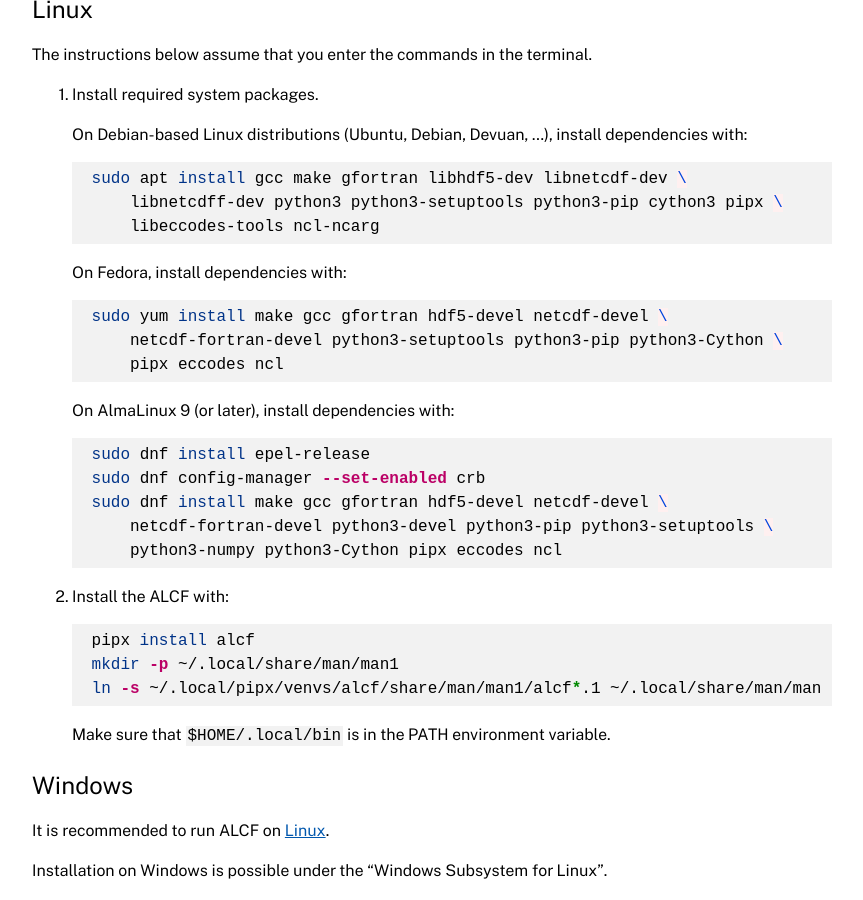
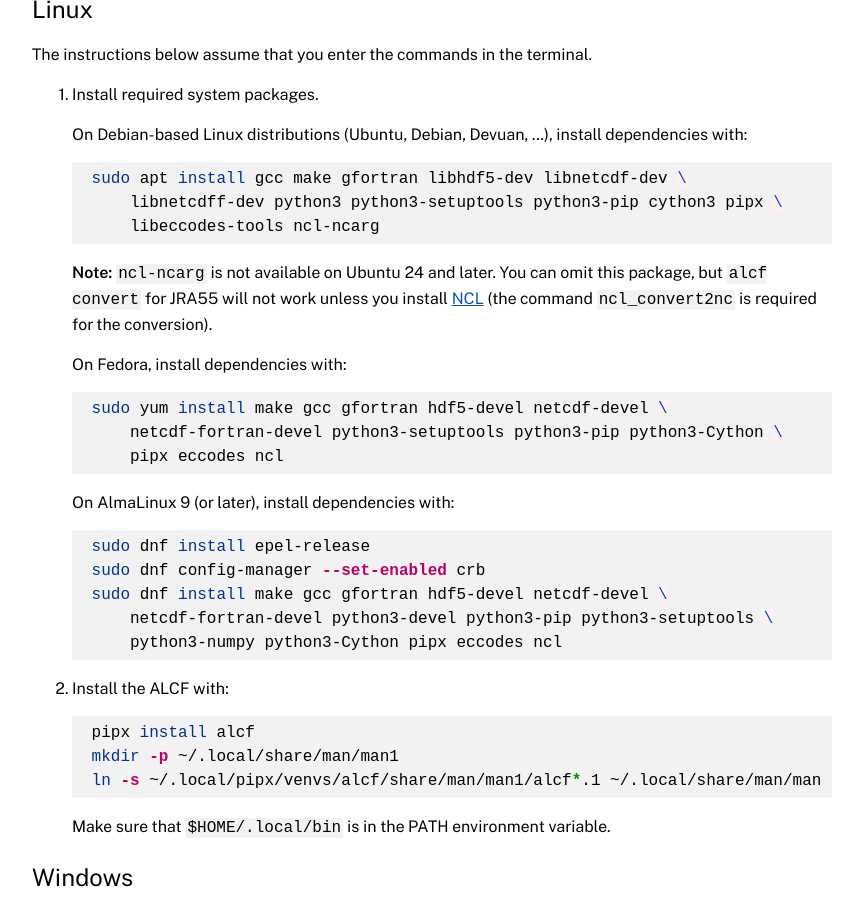
Before and after one commit to alcf-lidar/alcf, a Jekyll site: the page built from docs/installation/index.md, in a window 1280 px wide and 900 px high, scrolled down 552 px. Shown: the whole window, without its empty margins (208-1071 px from the left). Built offline with Jekyll 4.4.1, drawn with Linux system fonts in a browser that asks for light colours.

Commit message:
docs: Add note about ncl-ncarg not on Ubuntu 24

````diff
--- a/docs/installation/index.md
+++ b/docs/installation/index.md
@@ -28,6 +28,11 @@
         libnetcdff-dev python3 python3-setuptools python3-pip cython3 pipx \
         libeccodes-tools ncl-ncarg
     ```
+
+	**Note:** `ncl-ncarg` is not available on Ubuntu 24 and later. You can omit
+	this package, but `alcf convert` for JRA55 will not work unless you install
+	[NCL](https://www.ncl.ucar.edu) (the command `ncl_convert2nc` is required
+	for the conversion).
 
     On Fedora, install dependencies with:
 
````
